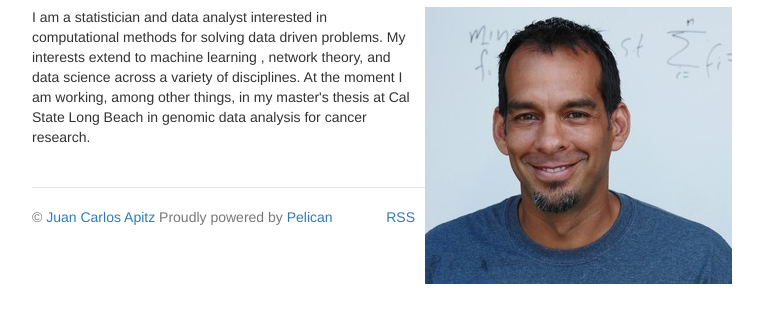
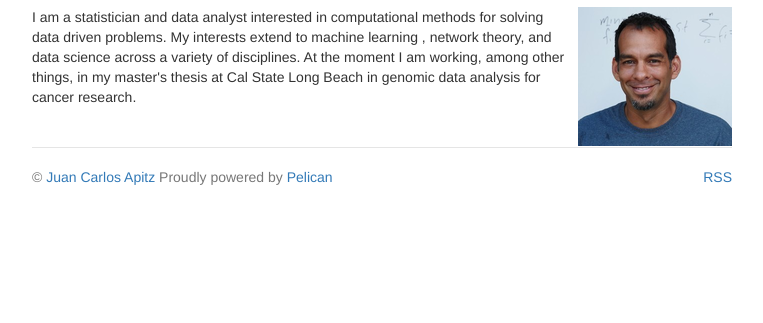
Before and after one commit to jcapitz/jcapitz.github.io, a plain HTML site: page pages/about.html in a window 1280 px wide. Shown: the part 173-496 px from the top of the page, without its empty margins (258-1021 px from the left). Drawn offline with nearby package versions, Linux system fonts and the light colour scheme.

Commit message:
about pic update

```diff
--- a/pages/about.html
+++ b/pages/about.html
@@ -23,7 +23,7 @@
     <h1>About</h1>
 
 
-    <p><img style="float:right; padding-left:10px" src="/images/drchivins_small.jpg" /></p>
+    <p><img style="float:right; padding-left:10px" src="/images/drchivins_small.png" /></p>
 <p>I am a statistician and data analyst interested in computational methods for solving data driven problems. My interests extend to machine learning , network theory, and data science across a variety of disciplines. At the moment I am working, among other things, in my master's thesis at Cal State Long Beach in genomic data analysis for cancer research.</p>
             <footer id="contentinfo" class="footer">
                     <nav class="pull-right bottom-nav">
```
